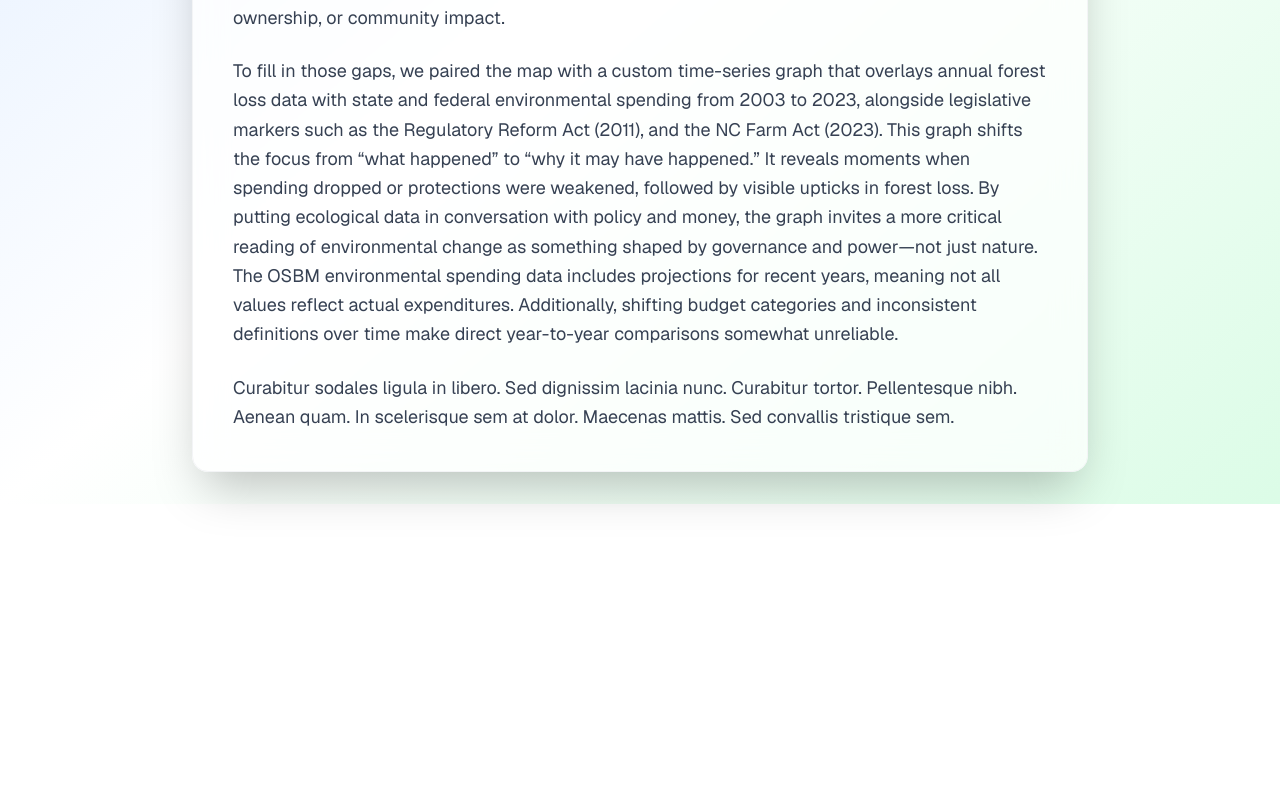
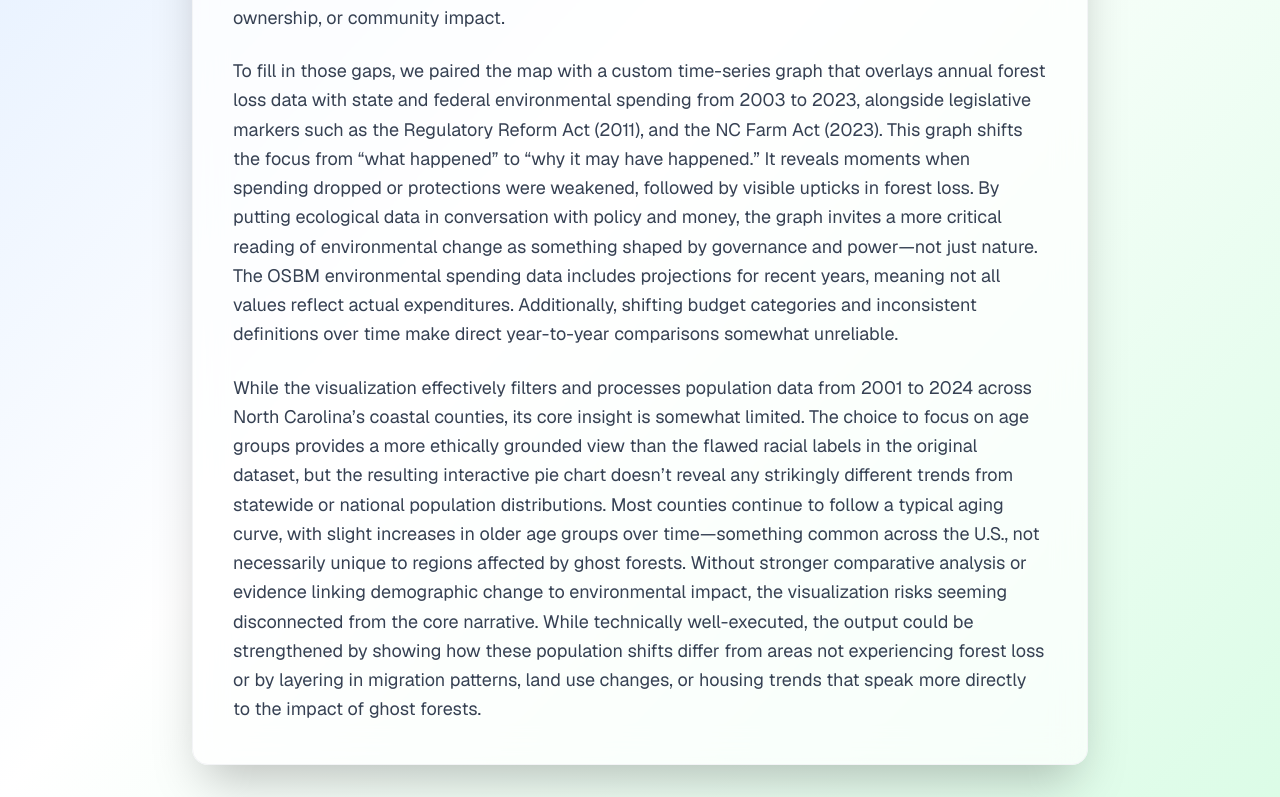
Before and after one commit to JayYeung/ghost-forest-frontend, a Next.js app: page /data-critique in a window 1280 px wide. Shown: the part 593-1390 px from the top of the page. Before the commit the page ends 1097 px from the top, so only its background shows below. Built offline with nearby package versions, Linux system fonts and the light colour scheme.

Commit message:
Update page.tsx
Added a new data critique on the pie chart

```diff
--- a/src/app/data-critique/page.tsx
+++ b/src/app/data-critique/page.tsx
@@ -49,10 +49,13 @@ export default function DataCritique() {
                             Additionally, shifting budget categories and inconsistent definitions over time make direct year-to-year comparisons somewhat unreliable.
                         </p>
                         <p className="text-lg leading-relaxed">
-                            Curabitur sodales ligula in libero. Sed dignissim
-                            lacinia nunc. Curabitur tortor. Pellentesque nibh.
-                            Aenean quam. In scelerisque sem at dolor. Maecenas
-                            mattis. Sed convallis tristique sem.
+                            While the visualization effectively filters and processes population data from 2001 to 2024 across North Carolina’s coastal counties, its core insight is somewhat limited.
+                            The choice to focus on age groups provides a more ethically grounded view than the flawed racial labels in the original dataset, but the resulting interactive pie chart
+                            doesn’t reveal any strikingly different trends from statewide or national population distributions. Most counties continue to follow a typical aging curve, with slight
+                            increases in older age groups over time—something common across the U.S., not necessarily unique to regions affected by ghost forests. Without stronger comparative analysis
+                            or evidence linking demographic change to environmental impact, the visualization risks seeming disconnected from the core narrative. While technically well-executed,
+                            the output could be strengthened by showing how these population shifts differ from areas not experiencing forest loss or by layering in migration patterns, land use changes,
+                            or housing trends that speak more directly to the impact of ghost forests.
                         </p>
                     </div>
                 </section>
```
